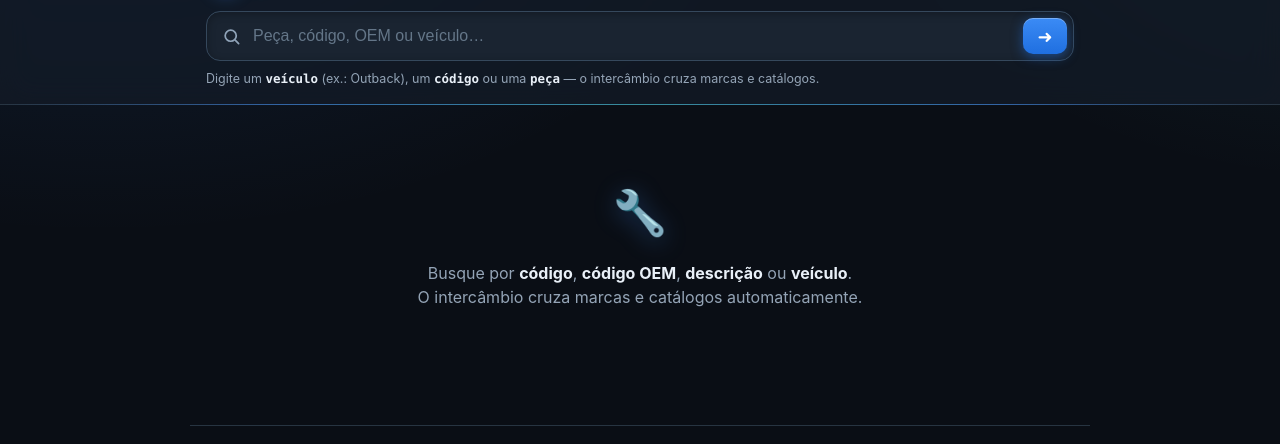
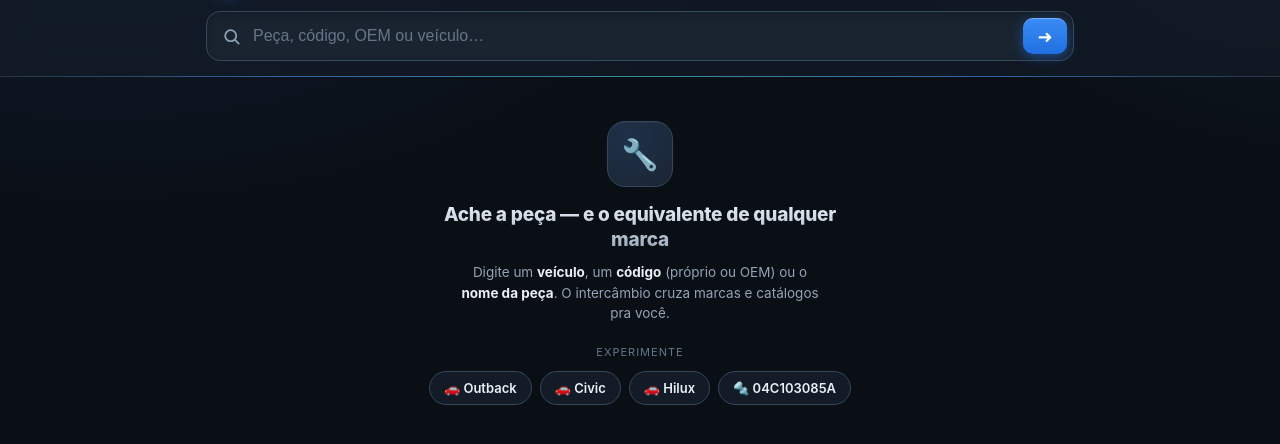
Before and after one commit to JuscelinoCarvalho/acha_peca, a plain HTML site: page app/static/index.html in a window 1280 px wide. Shown: the part 58-502 px from the top of the page. Drawn offline with Linux system fonts and the light colour scheme; files that its build step writes are made by us from their sources; no server answers; files whose address does not match are found by name.

Commit message:
app: home como hero com exemplos clicáveis + remove hint redundante
- Estado vazio da home vira hero: ícone, headline, e chips "Experimente"
  (Outback/Civic/Hilux + um código) que disparam a busca ao clicar —
  ensina a caixa única e tira atrito.
- Remove o #hint persistente (duplicava o texto e poluía a tela de
  resultados). sw v17.

Co-Authored-By: Claude Opus 4.8 <noreply@anthropic.com>

```diff
--- a/app/static/app.js
+++ b/app/static/app.js
@@ -1,6 +1,6 @@
 "use strict";
 const $ = s => document.querySelector(s);
-const main = $("#main"), input = $("#q"), suggestBox = $("#suggest"), hint = $("#hint");
+const main = $("#main"), input = $("#q"), suggestBox = $("#suggest");
 let CFG = { ads: null };
 const esc = s => (s == null ? "" : String(s)).replace(/[&<>"]/g, c => ({ "&": "&amp;", "<": "&lt;", ">": "&gt;", '"': "&quot;" }[c]));
 /* minúsculas sem acento — filtro acento-insensível no cliente */
@@ -101,9 +101,21 @@ document.addEventListener("click", e => { if (!e.target.closest(".searchbox")) s
 
 /* ---------- telas ---------- */
 function showHome() {
-  main.innerHTML = `<div class="empty"><div class="big">🔧</div>
-    <p>Busque por <b>código</b>, <b>código OEM</b>, <b>descrição</b> ou <b>veículo</b>.<br>
-    O intercâmbio cruza marcas e catálogos automaticamente.</p></div>`;
+  main.innerHTML = `<div class="hero">
+    <div class="hero-ico">🔧</div>
+    <h2>Ache a peça — e o equivalente de qualquer marca</h2>
+    <p>Digite um <b>veículo</b>, um <b>código</b> (próprio ou OEM) ou o <b>nome da peça</b>.
+       O intercâmbio cruza marcas e catálogos pra você.</p>
+    <div class="hero-eg">
+      <span class="eglbl">Experimente</span>
+      <button class="egchip" data-veh="OUTBACK">🚗 Outback</button>
+      <button class="egchip" data-veh="CIVIC">🚗 Civic</button>
+      <button class="egchip" data-veh="HILUX">🚗 Hilux</button>
+      <button class="egchip" data-code="04C103085A">🔩 04C103085A</button>
+    </div>
+  </div>`;
+  main.querySelectorAll("[data-veh]").forEach(c => c.onclick = () => { input.value = c.textContent.replace(/^\S+\s/, ""); goVehicle(c.dataset.veh); });
+  main.querySelectorAll("[data-code]").forEach(c => c.onclick = () => { input.value = c.dataset.code; goSearch(c.dataset.code); });
 }
 
 const spin = () => main.innerHTML = `<div class="spinner">buscando…</div>`;
--- a/app/static/index.html
+++ b/app/static/index.html
@@ -47,7 +47,6 @@
       <button class="go" id="go" aria-label="Buscar">➜</button>
       <div class="suggest" id="suggest" hidden></div>
     </div>
-    <div class="hint" id="hint">Digite um <b>veículo</b> (ex.: Outback), um <b>código</b> ou uma <b>peça</b> — o intercâmbio cruza marcas e catálogos.</div>
   </div>
 </header>
 
--- a/app/static/style.css
+++ b/app/static/style.css
@@ -373,3 +373,21 @@ footer b{color:var(--text);font-variant-numeric:tabular-nums}
 .suggest .sitem span:first-child{overflow:hidden;text-overflow:ellipsis;white-space:nowrap}
 .suggest .saction{color:var(--brand);font-weight:600;border-top:1px solid var(--line)}
 .suggest .saction:hover{background:var(--tint-a)}
+
+/* ---- hero / home ---- */
+.hero{max-width:440px;margin:26px auto 0;text-align:center;padding:0 8px;animation:rise .35s ease both}
+.hero-ico{width:66px;height:66px;margin:0 auto 14px;display:grid;place-items:center;
+  font-size:30px;border-radius:18px;background:radial-gradient(120% 120% at 30% 20%,var(--tint-a),transparent),var(--surface-2);
+  border:1px solid var(--line-2);box-shadow:inset 0 1px 0 rgba(255,255,255,.04)}
+.hero h2{font-size:19px;line-height:1.3;font-weight:800;letter-spacing:-.2px;
+  background:linear-gradient(180deg,var(--text),var(--muted));-webkit-background-clip:text;
+  background-clip:text;color:transparent;margin-bottom:9px}
+.hero p{color:var(--muted);font-size:13.5px;line-height:1.55;margin:0 auto;max-width:360px}
+.hero p b{color:var(--text)}
+.hero-eg{display:flex;flex-wrap:wrap;gap:8px;justify-content:center;align-items:center;margin-top:20px}
+.eglbl{color:var(--faint);font-size:11px;text-transform:uppercase;letter-spacing:1px;width:100%;margin-bottom:2px}
+.egchip{border:1px solid var(--line-2);background:var(--surface);color:var(--text);
+  border-radius:999px;padding:8px 14px;font-size:13px;font-weight:600;cursor:pointer;
+  transition:transform .12s ease,border-color .12s ease,background .12s ease}
+.egchip:hover{border-color:var(--brand);background:var(--surface-2);transform:translateY(-1px)}
+.egchip:active{transform:translateY(0) scale(.97)}
--- a/app/static/sw.js
+++ b/app/static/sw.js
@@ -1,7 +1,7 @@
 /* Service worker do acha peça (PWA).
    - App shell (estáticos) em cache-first para abrir offline e instantâneo.
    - Chamadas /api/* em network-first com fallback ao cache (último resultado). */
-const VERSION = "achapeca-v16";
+const VERSION = "achapeca-v17";
 const SHELL = ["/", "/assets/style.css", "/assets/app.js", "/assets/icon.svg", "/manifest.json"];
 
 self.addEventListener("install", e => {
```
